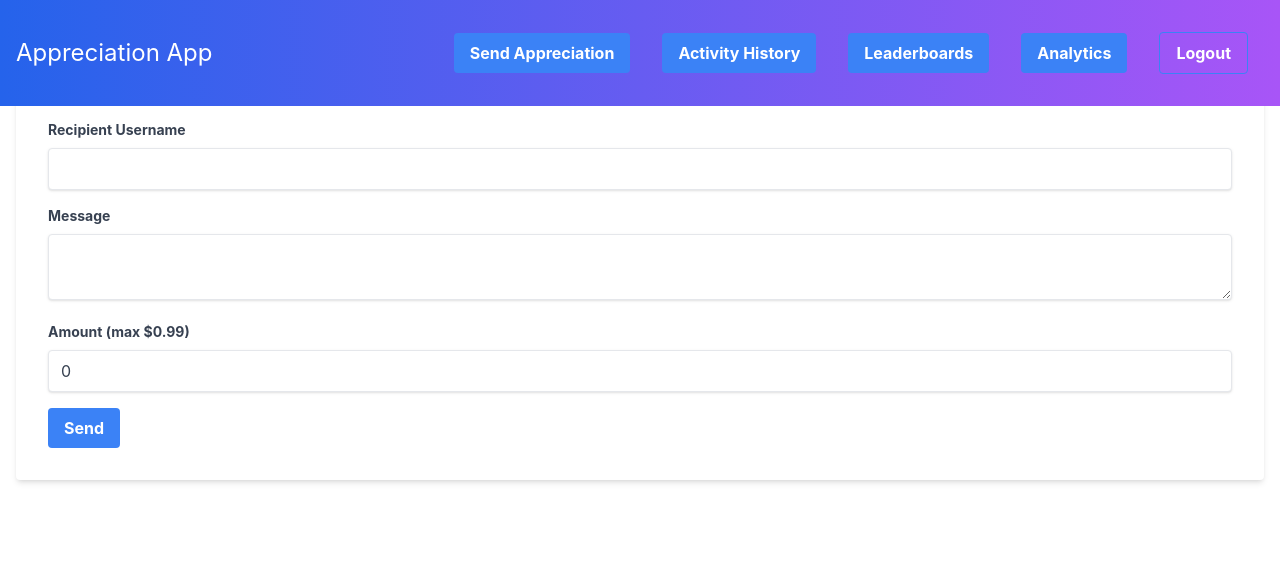
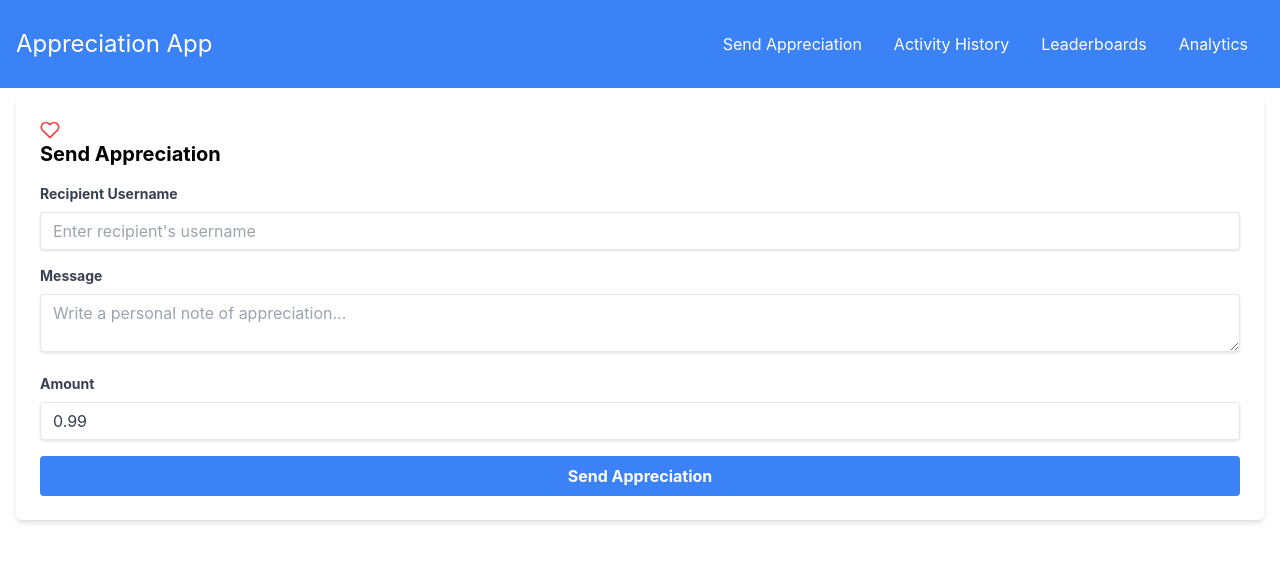
Before and after one commit to chloeyaoo/99cents, a React (Create React App) app: page /send in a window 1280 px wide. Shown: the top 562 px of the page. Built offline with nearby package versions, Linux system fonts and the light colour scheme; sample sign-in values are in the browser's storage.

Commit message:
Fix UI issues

```diff
--- a/src/components/ActivityHistory.js
+++ b/src/components/ActivityHistory.js
@@ -1,5 +1,7 @@
 import { useState, useEffect } from 'react';
 import axios from 'axios';
+import Card, { CardHeader, CardTitle, CardContent } from './ui/Card';
+import { FiArrowUpRight, FiArrowDownLeft, FiMessageCircle } from 'react-icons/fi';
 
 function ActivityHistory() {
   const [history, setHistory] = useState([]);
@@ -11,8 +13,8 @@ function ActivityHistory() {
         const token = localStorage.getItem('token');
         const response = await axios.get(`http://localhost:5001/api/appreciation/history/${userId}`, {
           headers: {
-            Authorization: `Bearer ${token}`
-          }
+            Authorization: `Bearer ${token}`,
+          },
         });
         setHistory(response.data);
       } catch (error) {
@@ -23,24 +25,81 @@ function ActivityHistory() {
     fetchHistory();
   }, [userId]);
 
+  // Split history into received and sent appreciations
+  const receivedAppreciations = history.filter(entry => entry.recipient_id === parseInt(userId));
+  const sentAppreciations = history.filter(entry => entry.sender_id === parseInt(userId));
+
   return (
-    <div className="container mx-auto mt-20 p-4">
-      <h1 className="text-2xl font-bold mb-6">Activity History</h1>
-      {history.length > 0 ? (
-        <ul>
-          {history.map((entry) => (
-            <li key={entry.id} className="mb-4 bg-white shadow-md rounded p-4">
-              <p><strong>From User ID:</strong> {entry.sender_id}</p>
-              <p><strong>To User ID:</strong> {entry.recipient_id}</p>
-              <p><strong>Amount:</strong> ${entry.amount}</p>
-              <p><strong>Message:</strong> {entry.message}</p>
-              <p><strong>Date:</strong> {new Date(entry.created_at).toLocaleString()}</p>
-            </li>
-          ))}
-        </ul>
-      ) : (
-        <p>No appreciation history available.</p>
-      )}
+    <div className="container mx-auto mt-20 p-4 space-y-8">
+      {/* Card for Received Appreciations */}
+      <Card>
+        <CardHeader>
+          <CardTitle className="text-2xl font-bold mb-6">Received Appreciations</CardTitle>
+        </CardHeader>
+        <CardContent>
+          {receivedAppreciations.length > 0 ? (
+            <div className="space-y-4">
+              {receivedAppreciations.map((entry) => (
+                <div key={entry.id} className="border-b pb-4 last:border-b-0">
+                  <div className="flex justify-between items-center mb-3">
+                    <div className="flex items-center gap-2">
+                      <FiArrowDownLeft className="text-green-500" />
+                      <p className="font-medium">From: {entry.sender_id}</p>
+                    </div>
+                    <div className="flex items-center gap-4">
+                      <p className="font-medium text-green-600">${Number(entry.amount).toFixed(2)}</p>
+                      <p className="text-sm text-gray-500">{entry.created_at}</p>
+                    </div>
+                  </div>
+                  <div className="bg-gray-50 p-4 rounded-lg">
+                    <div className="flex items-start gap-2">
+                      <FiMessageCircle size={18} className="text-gray-400 mt-1" />
+                      <p className="text-gray-700">{entry.message}</p>
+                    </div>
+                  </div>
+                </div>
+              ))}
+            </div>
+          ) : (
+            <p className="text-center text-gray-600">No received appreciations available.</p>
+          )}
+        </CardContent>
+      </Card>
+
+      {/* Card for Sent Appreciations */}
+      <Card>
+        <CardHeader>
+          <CardTitle className="text-2xl font-bold mb-6">Sent Appreciations</CardTitle>
+        </CardHeader>
+        <CardContent>
+          {sentAppreciations.length > 0 ? (
+            <div className="space-y-4">
+              {sentAppreciations.map((entry) => (
+                <div key={entry.id} className="border-b pb-4 last:border-b-0">
+                  <div className="flex justify-between items-center mb-3">
+                    <div className="flex items-center gap-2">
+                      <FiArrowUpRight className="text-blue-500" />
+                      <p className="font-medium">To: {entry.recipient_id}</p>
+                    </div>
+                    <div className="flex items-center gap-4">
+                      <p className="font-medium text-blue-600">${Number(entry.amount).toFixed(2)}</p>
+                      <p className="text-sm text-gray-500">{entry.created_at}</p>
+                    </div>
+                  </div>
+                  <div className="bg-gray-50 p-4 rounded-lg">
+                    <div className="flex items-start gap-2">
+                      <FiMessageCircle size={18} className="text-gray-400 mt-1" />
+                      <p className="text-gray-700">{entry.message}</p>
+                    </div>
+                  </div>
+                </div>
+              ))}
+            </div>
+          ) : (
+            <p className="text-center text-gray-600">No sent appreciations available.</p>
+          )}
+        </CardContent>
+      </Card>
     </div>
   );
 }
--- a/src/components/NavBar.js
+++ b/src/components/NavBar.js
@@ -1,74 +1,22 @@
-import { useState, useEffect } from 'react';
+import { useState } from 'react';
 import { Link } from 'react-router-dom';
 import { FaBars, FaTimes } from 'react-icons/fa';
-import Button from '../components/ui/Button';
 
 function Navbar() {
   const [isOpen, setIsOpen] = useState(false);
-  const [isAuthenticated, setIsAuthenticated] = useState(false);
-
-  useEffect(() => {
-    const token = localStorage.getItem('token');
-    setIsAuthenticated(!!token);
-  }, []);
-
-  const handleLogout = () => {
-    localStorage.removeItem('token');
-    localStorage.removeItem('userId');
-    setIsAuthenticated(false);
-    window.location.href = '/login'; // Redirect to login page
-  };
 
   return (
-    <nav className="bg-gradient-to-r from-blue-600 to-purple-500 p-4 fixed w-full top-0 z-10">
+    <nav className="bg-blue-500 p-4 fixed w-full top-0 z-10">
       <div className="container mx-auto flex justify-between items-center">
         <h1 className="text-white text-2xl">Appreciation App</h1>
         <div className="lg:hidden" onClick={() => setIsOpen(!isOpen)}>
           {isOpen ? <FaTimes className="text-white" /> : <FaBars className="text-white" />}
         </div>
         <ul className={`lg:flex lg:items-center ${isOpen ? 'block' : 'hidden'}`}>
-          {!isAuthenticated ? (
-            <>
-              <li className="m-4">
-                <Link to="/login">
-                  <Button variant="outline" className="text-white">Login</Button>
-                </Link>
-              </li>
-              <li className="m-4">
-                <Link to="/register">
-                  <Button variant="outline" className="text-white">Register</Button>
-                </Link>
-              </li>
-            </>
-          ) : (
-            <>
-              <li className="m-4">
-                <Link to="/send">
-                  <Button className="text-white">Send Appreciation</Button>
-                </Link>
-              </li>
-              <li className="m-4">
-                <Link to="/history">
-                  <Button className="text-white">Activity History</Button>
-                </Link>
-              </li>
-              <li className="m-4">
-                <Link to="/leaderboard">
-                  <Button className="text-white">Leaderboards</Button>
-                </Link>
-              </li>
-              <li className="m-4">
-                <Link to="/analytics">
-                  <Button className="text-white">Analytics</Button>
-                </Link>
-              </li>
-              <li className="m-4">
-                <Button onClick={handleLogout} variant="outline" className="text-white">
-                  Logout
-                </Button>
-              </li>
-            </>
-          )}
+          <li className="m-4"><Link to="/send" className="text-white">Send Appreciation</Link></li>
+          <li className="m-4"><Link to="/history" className="text-white">Activity History</Link></li>
+          <li className="m-4"><Link to="/leaderboard" className="text-white">Leaderboards</Link></li>
+          <li className="m-4"><Link to="/analytics" className="text-white">Analytics</Link></li>
         </ul>
       </div>
     </nav>
--- a/src/components/SendAppreciation.js
+++ b/src/components/SendAppreciation.js
@@ -1,42 +1,90 @@
 import { useState } from 'react';
 import axios from 'axios';
+import Card, { CardHeader, CardTitle, CardContent } from './ui/Card';
+import Input from './ui/Input';
+import Textarea from './ui/Textarea';
+import Button from './ui/Button';
+import { FiHeart } from 'react-icons/fi';
 
 function SendAppreciation() {
-  const [recipientUsername, setRecipientUsername] = useState('');
+  const [recipient, setRecipient] = useState('');
   const [message, setMessage] = useState('');
-  const [amount, setAmount] = useState(0);
+  const [amount, setAmount] = useState(0.99);
+  const userId = localStorage.getItem('userId');
 
-  const handleSubmit = async (e) => {
-    e.preventDefault();
+  const handleSend = async () => {
     try {
-      await axios.post('http://localhost:5001/api/appreciation/send', {
-        recipient_username: recipientUsername,
+      const token = localStorage.getItem('token');
+      await axios.post(
+        'http://localhost:5001/api/appreciation/send',
+        {
+          sender_id: userId,
+          recipient_username: recipient,
           amount,
           message,
-      });
-      alert('Appreciation sent!');
+        },
+        {
+          headers: {
+            Authorization: `Bearer ${token}`,
+          },
+        }
+      );
+      alert('Appreciation sent successfully!');
+      setRecipient('');
+      setMessage('');
     } catch (error) {
-      alert('Error sending appreciation');
+      console.error('Error sending appreciation:', error);
+      alert('Failed to send appreciation. Please try again.');
     }
   };
 
   return (
     <div className="container mx-auto mt-20 p-4">
-      <form onSubmit={handleSubmit} className="bg-white shadow-md rounded px-8 pt-6 pb-8 mb-4">
-        <div className="mb-4">
+      <Card>
+        <CardHeader>
+          <CardTitle className="flex items-center gap-2">
+            <FiHeart className="text-red-500" />
+            Send Appreciation
+          </CardTitle>
+        </CardHeader>
+        <CardContent>
+          <div className="space-y-4">
+            <div>
               <label className="block text-gray-700 text-sm font-bold mb-2">Recipient Username</label>
-          <input value={recipientUsername} onChange={(e) => setRecipientUsername(e.target.value)} className="shadow appearance-none border rounded w-full py-2 px-3 text-gray-700" type="text" />
+              <Input
+                value={recipient}
+                onChange={(e) => setRecipient(e.target.value)}
+                placeholder="Enter recipient's username"
+                required
+              />
             </div>
-        <div className="mb-4">
+            <div>
               <label className="block text-gray-700 text-sm font-bold mb-2">Message</label>
-          <textarea value={message} onChange={(e) => setMessage(e.target.value)} className="shadow appearance-none border rounded w-full py-2 px-3 text-gray-700"></textarea>
+              <Textarea
+                value={message}
+                onChange={(e) => setMessage(e.target.value)}
+                placeholder="Write a personal note of appreciation..."
+                required
+              />
             </div>
-        <div className="mb-4">
-          <label className="block text-gray-700 text-sm font-bold mb-2">Amount (max $0.99)</label>
-          <input value={amount} onChange={(e) => setAmount(e.target.value)} className="shadow appearance-none border rounded w-full py-2 px-3 text-gray-700" type="number" max="0.99" />
+            <div>
+              <label className="block text-gray-700 text-sm font-bold mb-2">Amount</label>
+              <Input
+                value={amount}
+                onChange={(e) => setAmount(parseFloat(e.target.value))}
+                type="number"
+                min="0.01"
+                max="0.99"
+                step="0.01"
+                required
+              />
             </div>
-        <button type="submit" className="bg-blue-500 hover:bg-blue-700 text-white font-bold py-2 px-4 rounded">Send</button>
-      </form>
+            <Button onClick={handleSend} className="w-full mt-4">
+              Send Appreciation
+            </Button>
+          </div>
+        </CardContent>
+      </Card>
     </div>
   );
 }
```
Also changed, not shown: src/components/Login.js (+18 -18 lines). Lines whose indentation alone changed are shown as unchanged.
